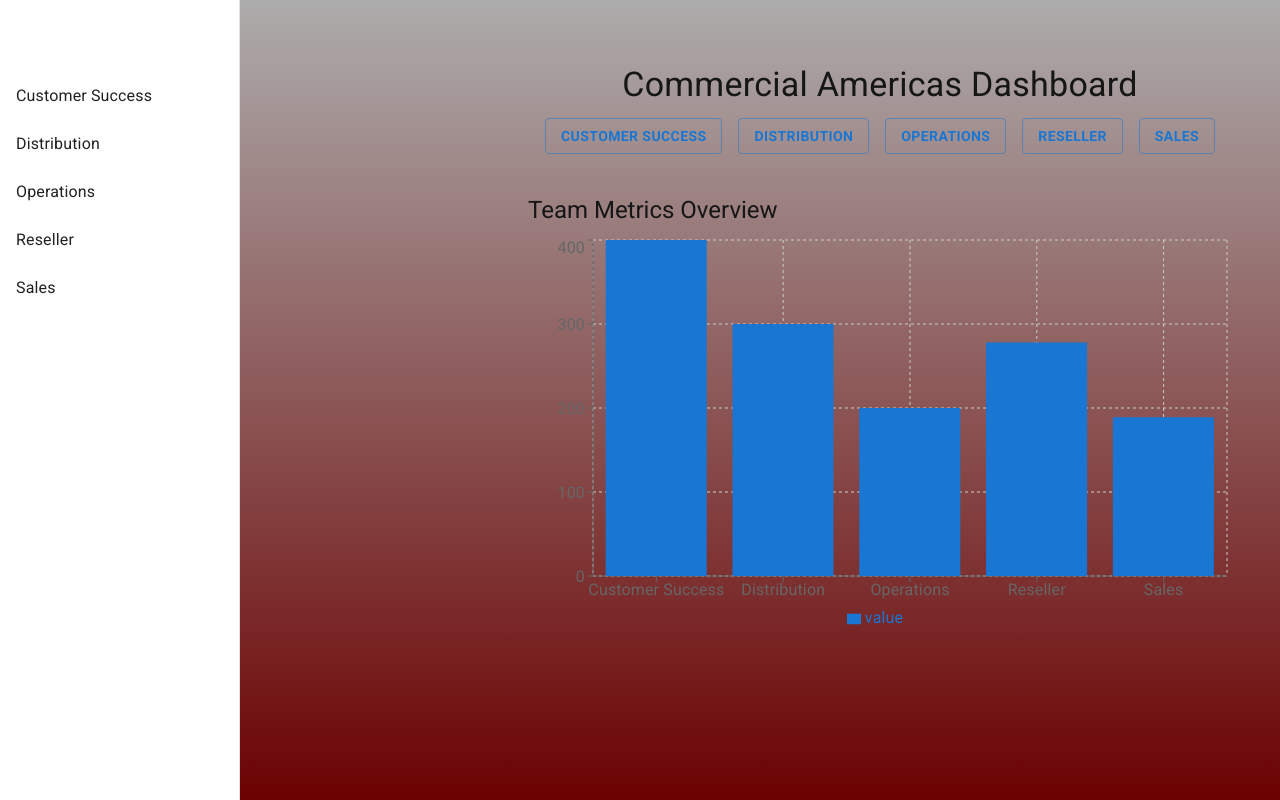
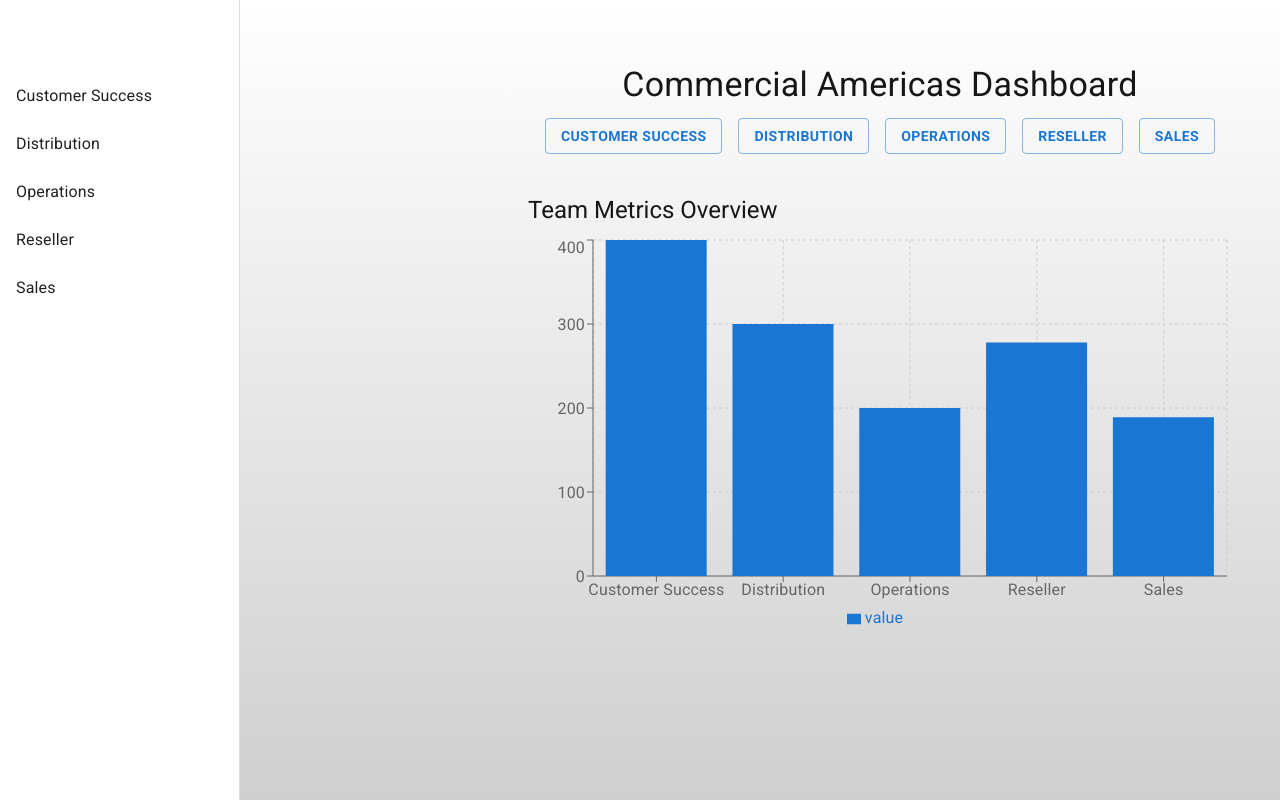
Before and after one commit to hicks08805/comm-amer-dashboard, a React (Create React App) app: page / in a window 1280 px wide. Built offline with nearby package versions, Linux system fonts and the light colour scheme; some icons are missing.

Commit message:
fixing themes

```diff
--- a/src/App.css
+++ b/src/App.css
@@ -37,12 +37,13 @@
   }
 }
 
-body, html, #root {
-  min-height: 100vh;
+/* index.css or App.css */
+body {
   margin: 0;
-  background: linear-gradient(to bottom, rgb(255, 255, 255),rgb(182, 181, 181)) !important; /* Dark gray to black */
-  color: white;
+  padding: 0;
+  font-family: Roboto, sans-serif; /* MUI default */
 }
+
 
 h1, h2, h3, h4, h5, h6 {
   color: rgb(22, 22, 22) !important;
--- a/src/App.js
+++ b/src/App.js
@@ -17,7 +17,7 @@ export default function App() {
           display: 'flex',
           minHeight: '100vh',
           minWidth: '100vw',
-          background: 'linear-gradient(to bottom, rgb(173,172,172), rgb(107,1,1))',
+          background: 'linear-gradient(to bottom, rgb(255, 255, 255), rgb(208, 207, 207))',
         }}
       >
         <Sidebar />
--- a/src/index.css
+++ b/src/index.css
@@ -12,12 +12,13 @@ code {
     monospace;
 }
 
-body, html, #root {
-  min-height: 100vh;
+/* index.css or App.css */
+body {
   margin: 0;
-  background: linear-gradient(to bottom, rgb(255, 255, 255),rgb(182, 181, 181)) !important; /* Dark gray to black */
-  color: white;
+  padding: 0;
+  font-family: Roboto, sans-serif; /* MUI default */
 }
+
 
 h1, h2, h3, h4, h5, h6 {
   color: rgb(22, 22, 22) !important;
```
